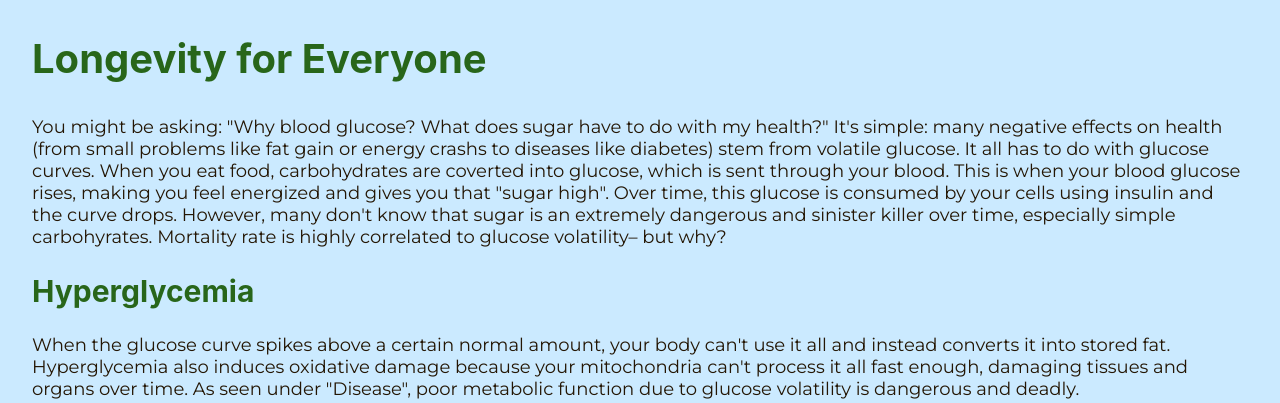
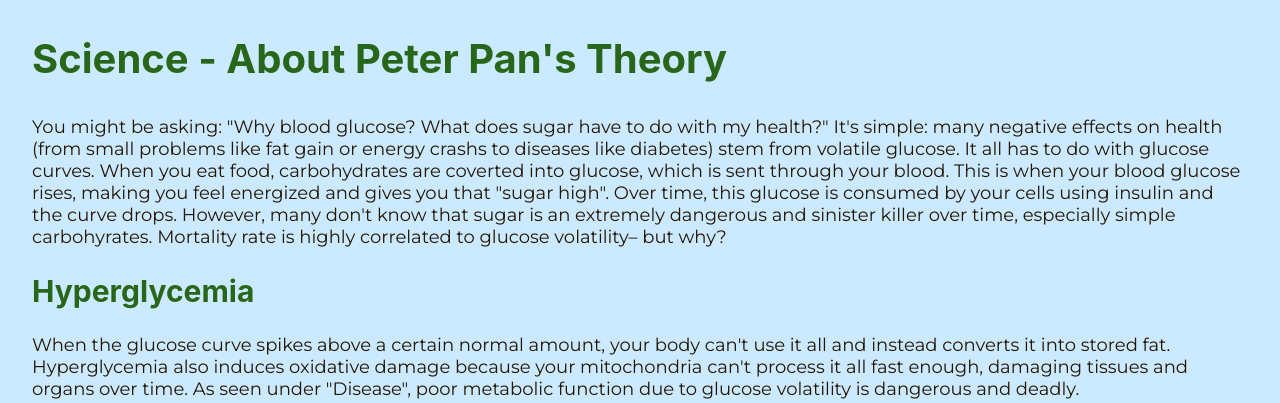
Before and after one commit to Soulciologist/peterpan-ai-with-words, a Flask app: page / in a window 1280 px wide. Shown: the part 111-514 px from the top of the page. Run offline with Flask 3, Linux system fonts and the light colour scheme; some web fonts are replaced.

Commit message:
Update index.html

```diff
--- a/templates/index.html
+++ b/templates/index.html
@@ -90,7 +90,7 @@
 
         <section id="main-content">
             <div>
-                <h1>Longevity for Everyone</h1>
+                <h1>Science - About Peter Pan's Theory</h1>
                 <p>
                     You might be asking: "Why blood glucose? What does sugar have to do with my health?" It's simple: many negative effects on health (from small problems like fat gain or energy crashs to diseases like diabetes) stem from volatile glucose. It all has to do with glucose curves. When you eat food, carbohydrates are coverted into glucose, which is sent through your blood. This is when your blood glucose rises, making you feel energized and gives you that "sugar high". Over time, this glucose is consumed by your cells using insulin and the curve drops. However, many don't know that sugar is an extremely dangerous and sinister killer over time, especially simple carbohyrates. Mortality rate is highly correlated to glucose volatility– but why?
                 </p>
```
